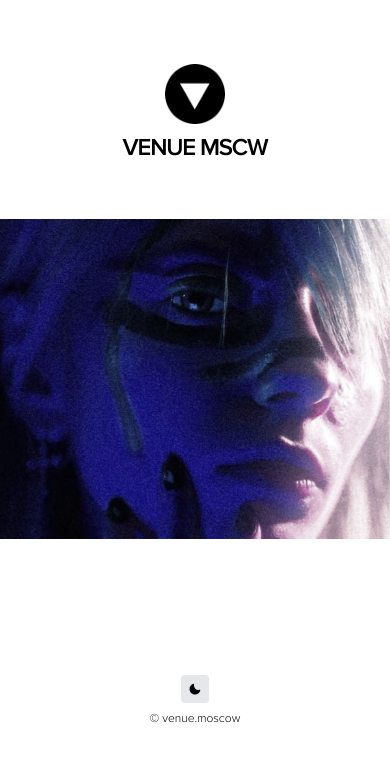
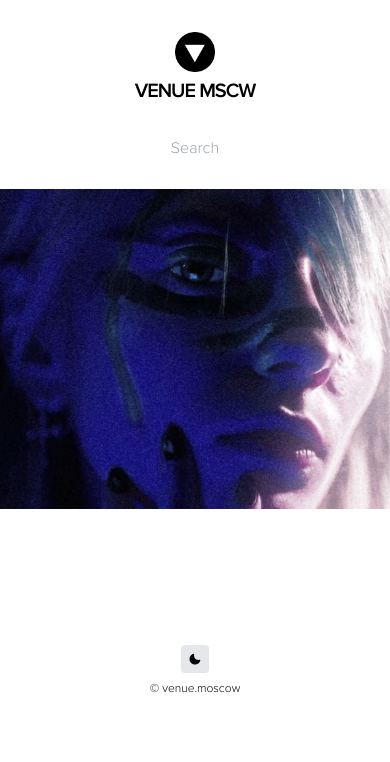
Before and after one commit to tourervit/mscw-venues-frontend, a Next.js app: page / in a window 390 px wide. Shown: the top 762 px of the page. Built offline with nearby package versions, Linux system fonts and the light colour scheme.

Commit message:
Implement search

```diff
--- a/components/common/Layout/layout.tsx
+++ b/components/common/Layout/layout.tsx
@@ -4,6 +4,7 @@ import Link from "next/link";
 import Image from "next/image";
 import { useTheme } from "next-themes";
 import logo from "public/logo-sm.png";
+import { SearchBox } from "components/search/SearchBox";
 
 interface LayoutProps {
 	children: React.ReactNode;
@@ -34,24 +35,23 @@ function Layout({
 				<meta content={keywords} name="keywords" />
 			</Head>
 
-			<header className="w-full mx-auto">
-				<div className="pt-16 pb-14 md:py-28  h-full text-center relative">
+			<header className="w-60 mx-auto mb-7">
+				<div className="pt-8 md:py-28 h-full text-center relative">
 					<Link href="/">
 						<a>
 							<div>
-								<Image
-									src={logo}
-									height={60}
-									width={60}
-									alt="Venue MSCW logo"
-									priority
-								/>
-								<h1 className="font-medium text-2xl tracking-tighter transform translate-y-px">
+								<div className="relative mb-1 w-10 h-10 inset-x-0 mx-auto">
+									<Image src={logo} alt="Venue MSCW logo" />
+								</div>
+								<h1 className="font-medium text-xl tracking-tighter transform translate-y-px">
 									VENUE MSCW
 								</h1>
 							</div>
 						</a>
 					</Link>
+				</div>
+				<div className="text-center mt-8">
+					<SearchBox />
 				</div>
 			</header>
 
--- /dev/null
+++ b/components/search/SearchBox/SearchBox.tsx
@@ -0,0 +1,38 @@
+import React, { ChangeEvent, FormEvent, useRef } from "react";
+import { useRouter } from "next/dist/client/router";
+
+function SearchBox() {
+	const { push } = useRouter();
+	const inputRef = useRef(null);
+	const [value, setValue] = React.useState("");
+
+	const handleChange = (e: ChangeEvent<HTMLInputElement>) => {
+		setValue(e.target.value);
+	};
+	const handleSubmit = (e: FormEvent<HTMLFormElement>) => {
+		e.preventDefault();
+		push({
+			pathname: "/search",
+			query: {
+				q: value.trim(),
+			},
+		});
+		inputRef.current.blur();
+		setValue("");
+	};
+
+	return (
+		<form onSubmit={handleSubmit}>
+			<input
+				ref={inputRef}
+				spellCheck={false}
+				placeholder="Search"
+				className="text-center font-light focus:outline-none rounded-none border-b border-transparent focus:border-b focus:border-gray-300 dark:focus:border-gray-500"
+				value={value}
+				onChange={handleChange}
+			/>
+		</form>
+	);
+}
+
+export default SearchBox;
--- /dev/null
+++ b/components/search/SearchBox/index.ts
@@ -0,0 +1 @@
+export { default as SearchBox } from "./SearchBox";
--- a/package.json
+++ b/package.json
@@ -12,12 +12,14 @@
   "dependencies": {
     "@emotion/react": "^11.4.0",
     "@emotion/styled": "^11.3.0",
+    "@types/qs": "^6.9.7",
     "classnames": "^2.3.1",
     "dateformat": "^4.5.1",
     "framer-motion": "^4.1.17",
     "next": "11.0.1",
     "next-seo": "^4.26.0",
     "next-themes": "0.0.15",
+    "qs": "^6.10.1",
     "react": "17.0.2",
     "react-dom": "17.0.2",
     "stylelint": "^13.13.1",
--- a/pages/events/index.tsx
+++ b/pages/events/index.tsx
@@ -1,5 +1,5 @@
 import React from "react";
-import { GetStaticPropsResult, NextPageContext } from "next";
+import { GetStaticPropsContext, GetStaticPropsResult } from "next";
 import { Layout } from "components/common/Layout";
 import { Event } from "components/event/event-types";
 import { API_URL } from "config";
@@ -24,7 +24,7 @@ export default function EventsPage({ events }: EventsPageProps) {
 }
 
 export async function getStaticProps(
-	ctx: NextPageContext,
+	ctx: GetStaticPropsContext,
 ): Promise<GetStaticPropsResult<EventsPageProps>> {
 	const response = await fetch(`${API_URL}/events?_sort=date:ASC`);
 	const events = await response.json();
--- /dev/null
+++ b/pages/search.tsx
@@ -0,0 +1,55 @@
+import React from "react";
+import {
+	GetServerSidePropsResult,
+	GetStaticPropsResult,
+	GetStaticPropsContext,
+	GetServerSidePropsContext,
+} from "next";
+import qs from "qs";
+import { useRouter } from "next/dist/client/router";
+import { Layout } from "components/common/Layout";
+import { Event } from "components/event/event-types";
+import { API_URL } from "config";
+import { EventPreviewCard } from "components/event/EventPreviewCard";
+
+interface EventsPageProps {
+	events: Event[];
+}
+
+export default function EventsPage({ events }: EventsPageProps) {
+	const {
+		query: { q },
+	} = useRouter();
+	return (
+		<Layout title="Events">
+			<h1 className="mb-6 text-2xl font-light text-center">Search results for "{q}"</h1>
+			{events.length === 0 && <p>Sorry, no events</p>}
+			<div className="max-w-6xl mx-auto">
+				{events?.map(event => (
+					<EventPreviewCard key={event.id} event={event} className="w-full h-72 mb-10" />
+				))}
+			</div>
+		</Layout>
+	);
+}
+
+export async function getServerSideProps(
+	ctx: GetServerSidePropsContext,
+): Promise<GetServerSidePropsResult<EventsPageProps>> {
+	const {
+		query: { q },
+	} = ctx;
+	const query = qs.stringify({
+		_where: {
+			_or: [{ name_contains: q }, { venue_contains: q }],
+		},
+	});
+
+	const response = await fetch(`${API_URL}/events?_sort=date:ASC&${query}`);
+	const events = await response.json();
+	return {
+		props: {
+			events,
+		},
+	};
+}
```
Also changed, not shown: 1 other file (tests, documents, lock files or other folders).
